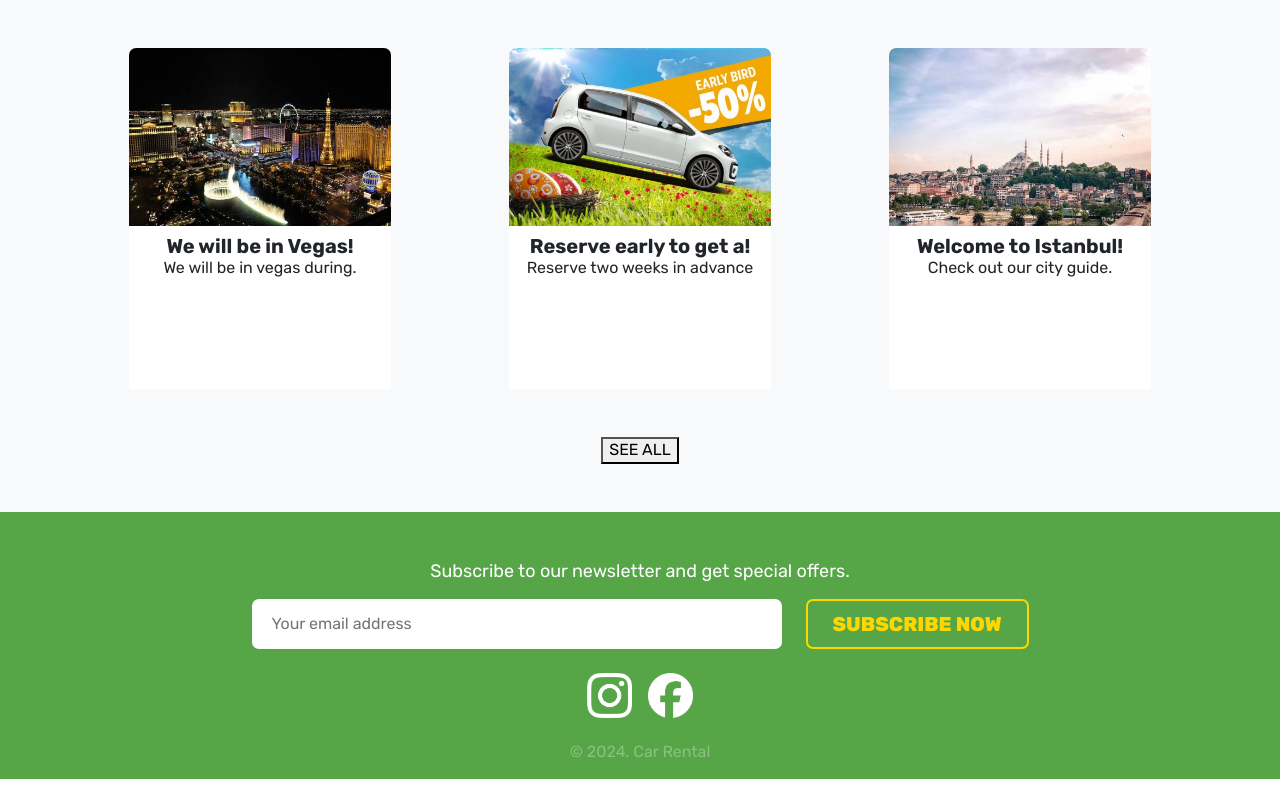
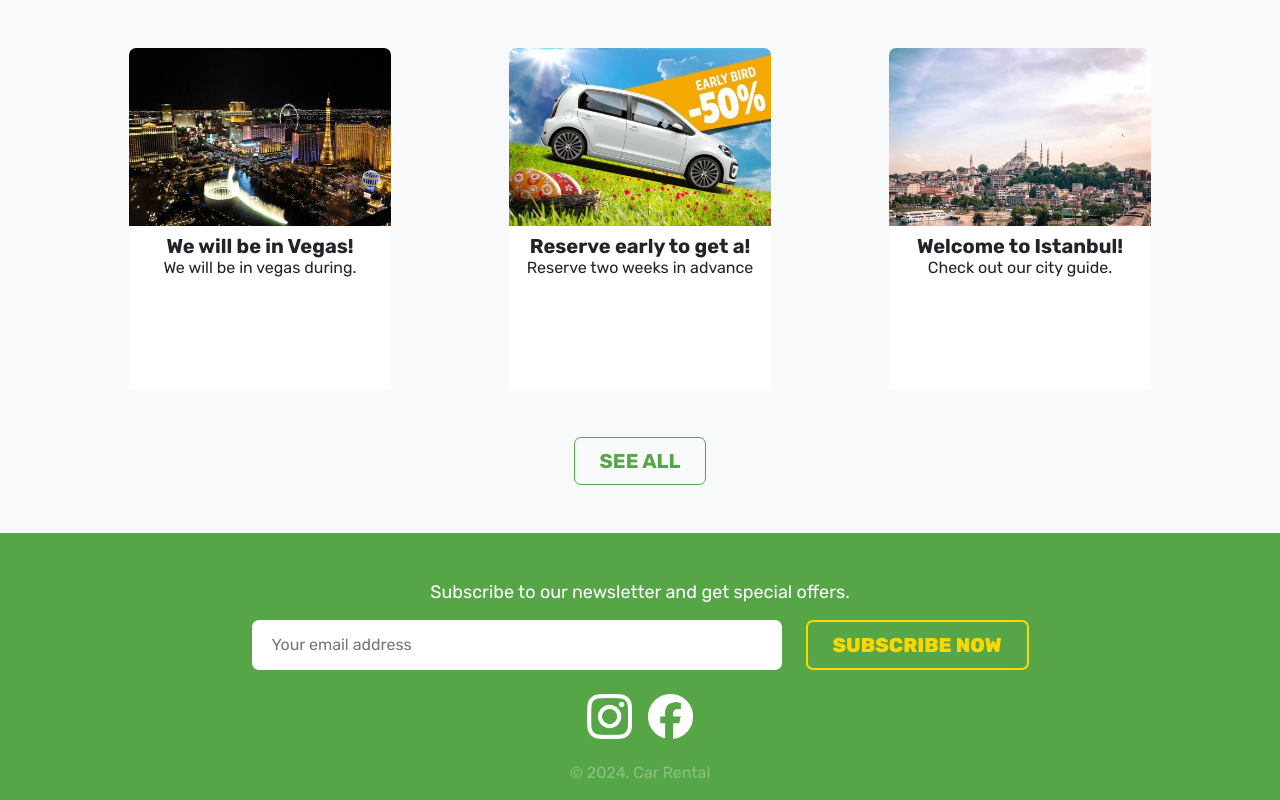
Before and after one commit to OmerAkgull/car-rental, a React (Vite) app: page / in a window 1280 px wide. Shown: the part 847-1647 px from the top of the page. Before the commit the page ends 1626 px from the top, so only its background shows below. Built offline with nearby package versions, Linux system fonts and the light colour scheme.

Commit message:
Add button to blog section on homepage

```diff
--- a/src/components/blog/Blog.module.css
+++ b/src/components/blog/Blog.module.css
@@ -1,3 +1,19 @@
 .blogHeader {
     color: #56a647;
 }
+
+.blogButton {
+    color: #56a647;
+    background-color: transparent;
+    border: 1px solid #56a647;
+    border-radius: 7px;
+    padding: 10px 25px;
+    font-weight: bold;
+    font-size: 20px;
+}
+
+.blogButton:hover {
+    color: white;
+    background-color: #56a647;
+    transition: background-color 0.5s ease, color 0.5s ease;
+}
--- a/src/components/blog/Blog.tsx
+++ b/src/components/blog/Blog.tsx
@@ -23,7 +23,7 @@ const Blog = () => {
           </Col>
         </Row>
         <div className="d-flex justify-content-center align-items-center">
-        <button className="mt-5 text-center">SEE ALL</button>
+        <button className={`mt-5 ${classes.blogButton}`}>SEE ALL</button>
         </div>
       </Container>
       </section>
```
